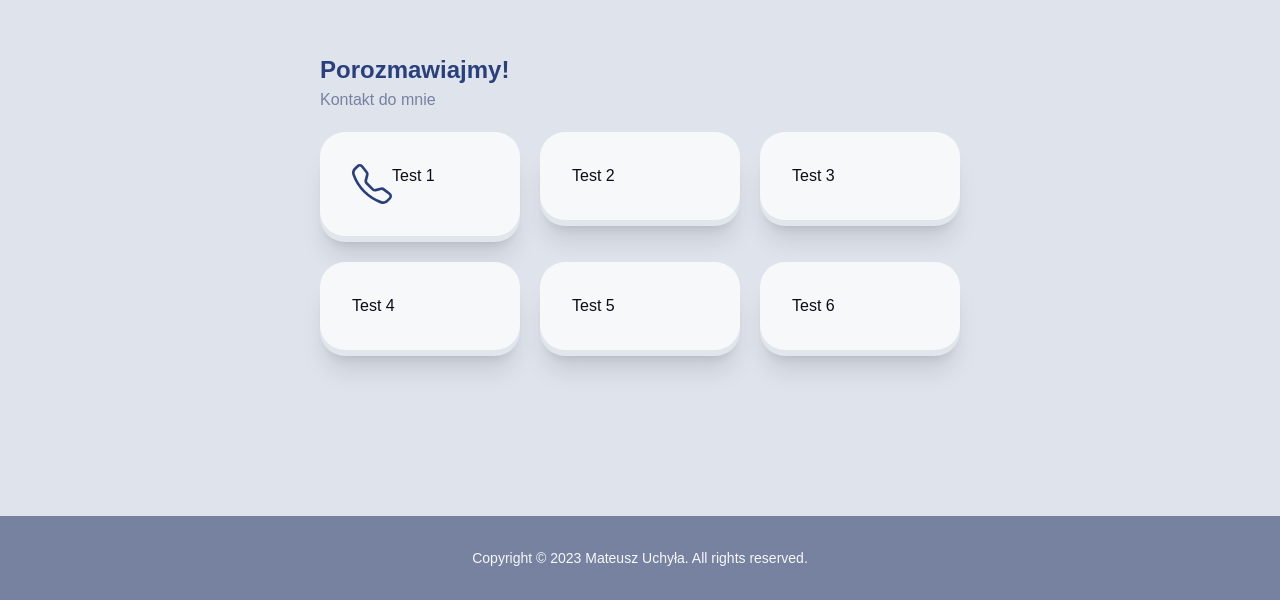
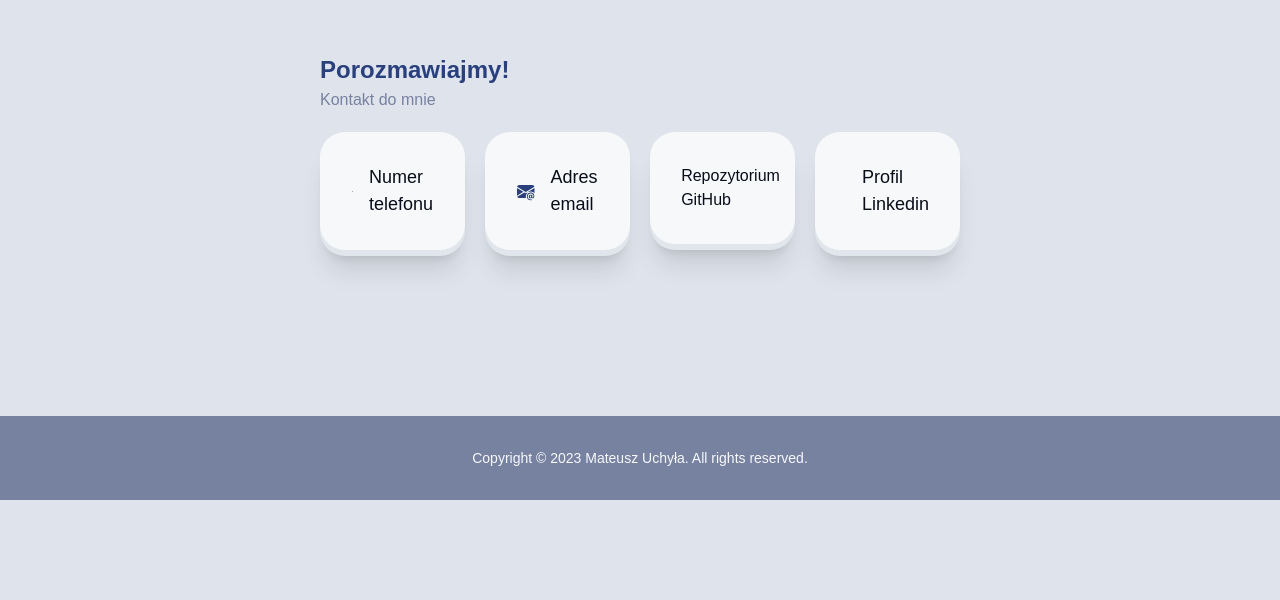
Before and after one commit to m-uchyla/personalPage, a React (Create React App) app: page / in a window 1280 px wide. Shown: the part 864-1464 px from the top of the page. After the commit the page ends 1364 px from the top, so only its background shows below. Built offline with nearby package versions, Linux system fonts and the light colour scheme.

Commit message:
Contact cards

```diff
--- a/src/components/atoms/card.jsx
+++ b/src/components/atoms/card.jsx
@@ -2,7 +2,7 @@
 export default function Card(props){
 
     return (
-        <div className={` relative mt-[6px]`}>
+        <div className={` relative mt-[6px] hoverCard`}>
             <div className={` ${props.className} sm:p-8 p-6 bg-twhite rounded-[25px] absolute w-full top-[-6px] left-0 flex-1 z-[10]`}>
                 {props.children}
             </div>
--- a/src/components/organisms/contact.jsx
+++ b/src/components/organisms/contact.jsx
@@ -1,5 +1,5 @@
 import { Card } from "../"
-import { BsTelephone } from "react-icons/bs"
+import { BsTelephone, BsGithub, BsLinkedin, BsEnvelopeAt, BsEnvelopeAtFill, BsTelephoneFill } from "react-icons/bs"
 
 export default function Contact() {
     return(
@@ -8,26 +8,27 @@ export default function Contact() {
                 <h2 className="text-[24px] font-[600] text-tprimary">Porozmawiajmy!</h2>
                 <h3 className="text-tsecondary">Kontakt do mnie</h3>
             </div>
-            <div className="grid grid-cols-3 gap-5">
-                    <Card className={"flex"}>
-                        <BsTelephone size={40} color="rgb(41 64 125)"/>
-                        <h4>Test 1</h4>
+            <div className="grid grid-cols-4 gap-5">
+                    <Card className={"flex items-center justify-center"}>
+                        <BsTelephoneFill size={35} color="rgb(41 64 125)"/>
+                        <h4 className="ml-4 text-[18px]">Numer telefonu</h4>
                     </Card>
-                    <Card className={""}>
-                        <h4>Test 2</h4>
+                    <Card className={"flex items-center justify-center"}>
+                        <BsEnvelopeAtFill size={35} color="rgb(41 64 125)"/>
+                        <h4 className="ml-4 text-[18px]">Adres email</h4>
                     </Card>
-                    <Card className={""}>
-                        <h4>Test 3</h4>
-                    </Card>
-                    <Card className={""}>
-                        <h4>Test 4</h4>
-                    </Card>
-                    <Card className={""}>
-                        <h4>Test 5</h4>
-                    </Card>
-                    <Card className={""}>
-                        <h4>Test 6</h4>
-                    </Card>
+                    <a href="https://github.com/m-uchyla" target="_blank">
+                        <Card className={"flex items-center justify-center"}>
+                            <BsGithub size={35} color="rgb(41 64 125)"/>
+                            <h4 className="ml-4 text-[16px]">Repozytorium GitHub</h4>
+                        </Card>
+                    </a>
+                    <a href="https://linkedin.com/in/mateusz-uchyla" target="_blank">
+                        <Card className={"flex items-center justify-center"}>
+                            <BsLinkedin size={35} color="rgb(41 64 125)"/>
+                            <h4 className="ml-4 text-[18px]">Profil Linkedin</h4>
+                        </Card>
+                    </a>
             </div>
         </section>
     )
--- a/src/styles/globals.css
+++ b/src/styles/globals.css
@@ -73,3 +73,24 @@ section{
   margin-left: 20rem;
   margin-right: 20rem;
 }
+
+.hoverCard{
+  transform: translateY(0rem);
+  transition: 0.5s;
+  cursor: pointer;
+}
+
+.hoverCard:hover{
+  transform: translateY(-0.25rem);
+  transition: 0.5s;
+}
+
+/* @keyframe in{
+  from: transform: translateY(0rem);
+  to: transform: translateY(-0.25rem);
+}
+
+@keyframe out{
+  from: transform: translateY(-0.25rem);
+  to: transform: translateY(0rem);
+} */
```
